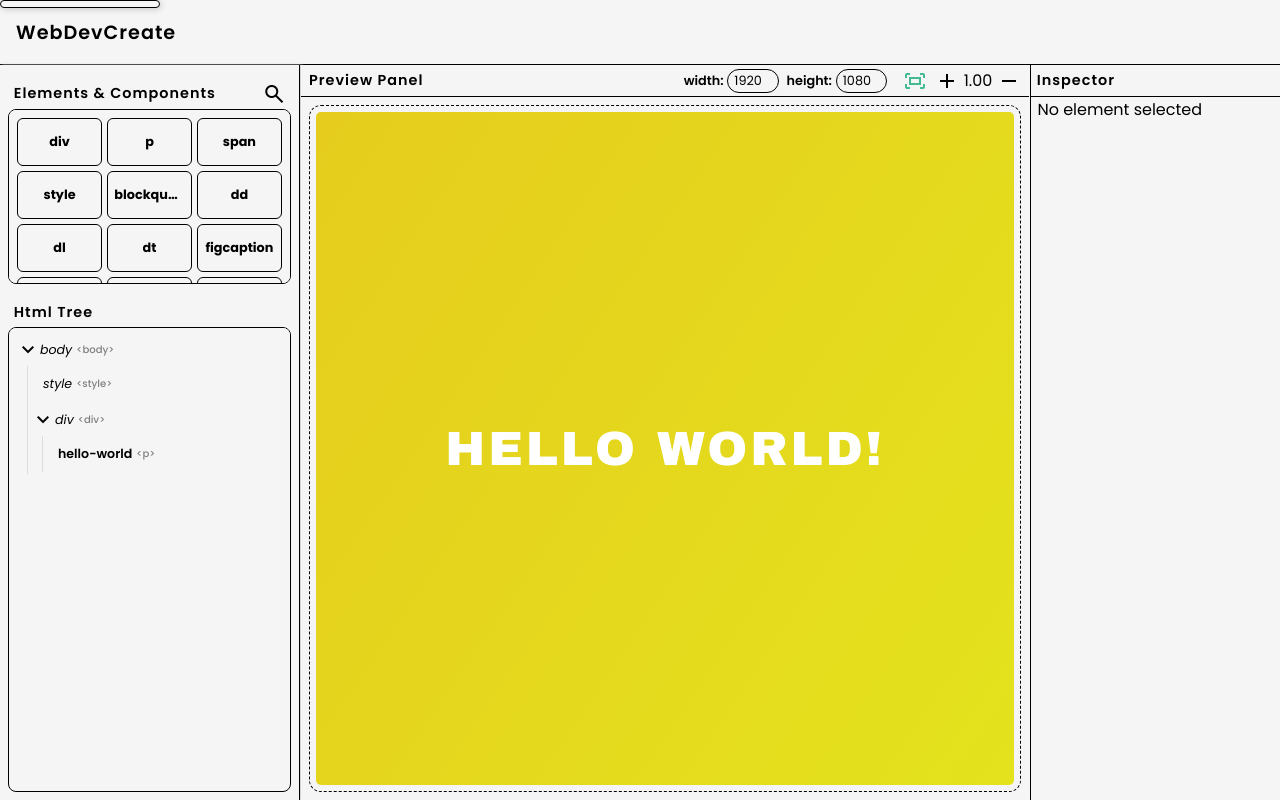
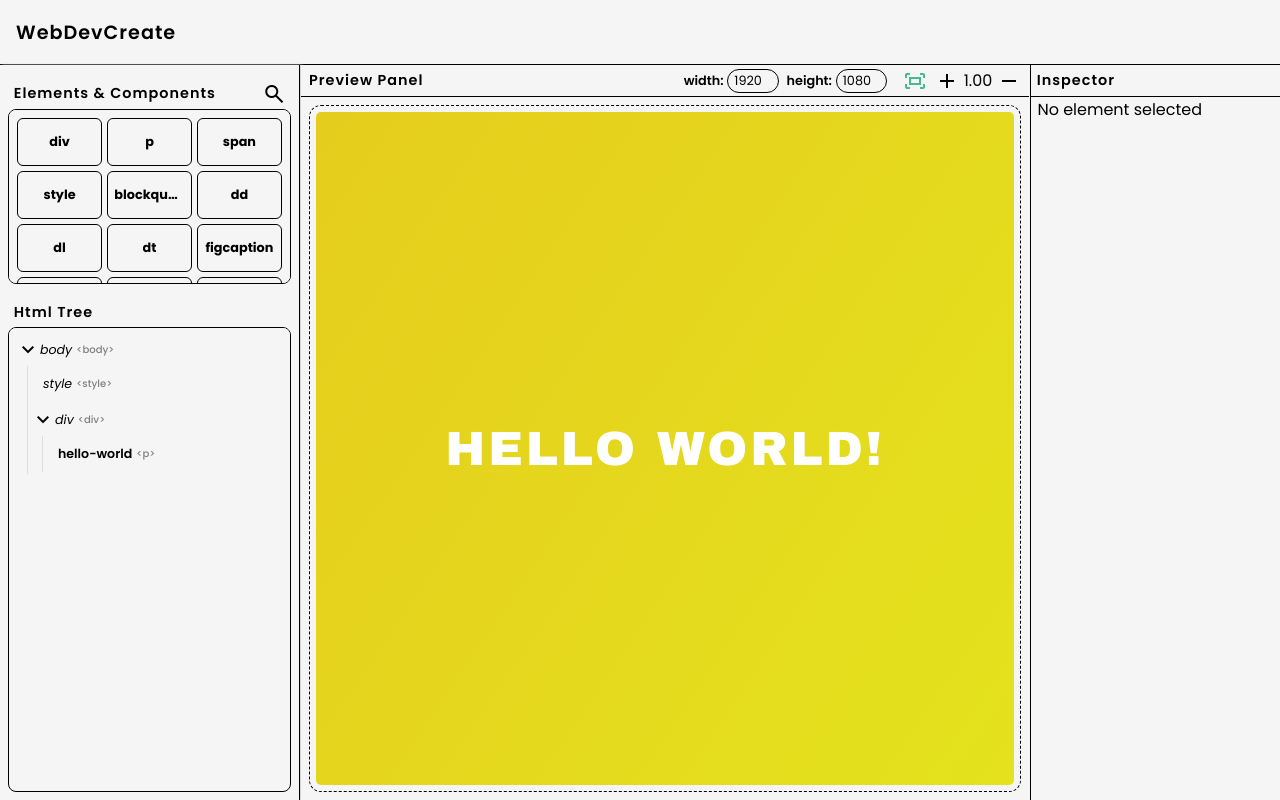
Before and after one commit to ultraflame4/WebDevCreate, a React (Vite) app: page /#/app in a window 1280 px wide. Built offline with nearby package versions, Linux system fonts and the light colour scheme.

Commit message:
fixed context menu not being hidden on first load

```diff
--- a/src/components/AppContextMenu.tsx
+++ b/src/components/AppContextMenu.tsx
@@ -107,7 +107,7 @@ export const AppContextMenu = defineComponent((props, context) => {
 
     return (
         <div
-            className={"app-context-menu"}
+            className={"app-context-menu hidden"}
             style={{
                 top: location.y + "px",
                 left: ctxMenuPosition.left + "px",
```
